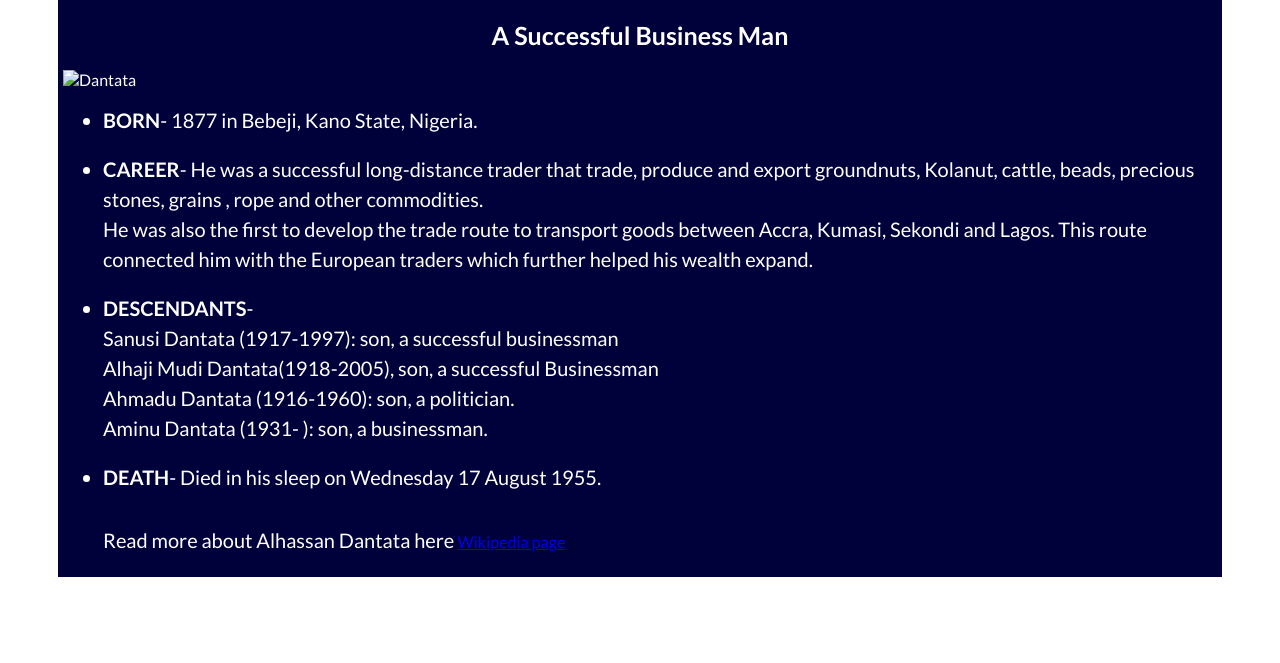
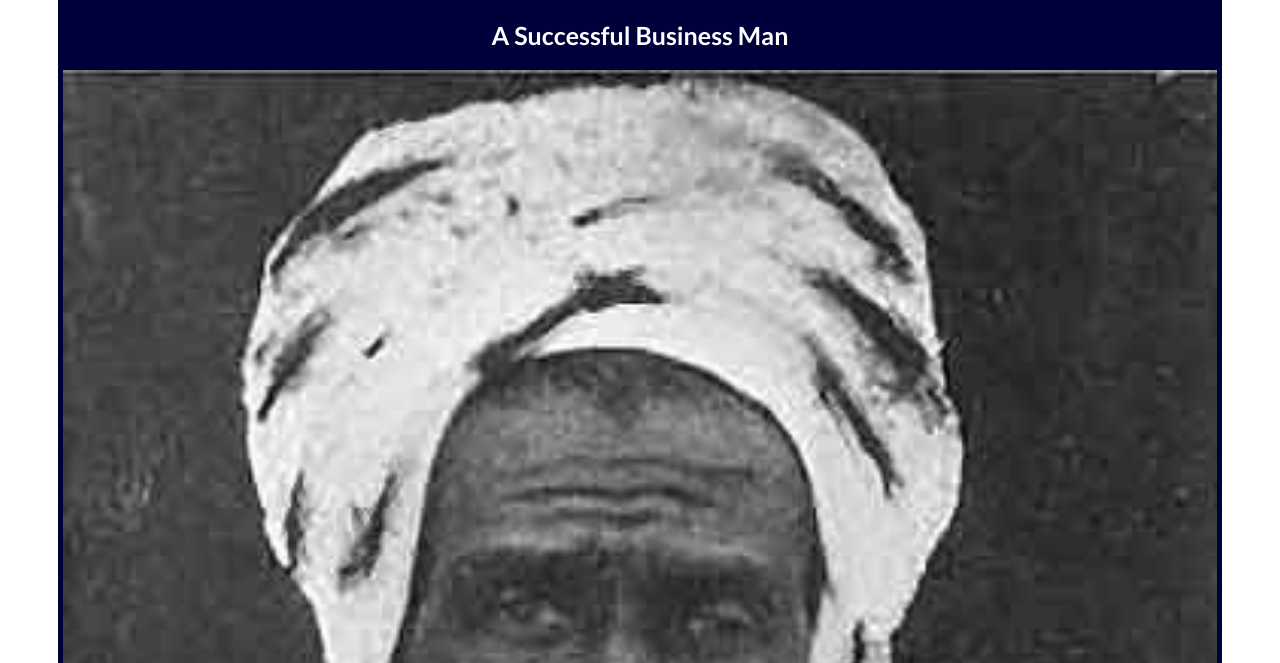
Before and after one commit to OladunniWaters/Tribute-page, a plain HTML site: page index.html in a window 1280 px wide. Shown: the part 137-800 px from the top of the page. Drawn offline with Linux system fonts and the light colour scheme.

Commit message:
Update index.html

```diff
--- a/index.html
+++ b/index.html
@@ -23,7 +23,7 @@
 
         <div id="img-div">
              <h2 id="img-caption">A Successful Business Man</h2>
-          <img id="image" src="images/Dantata.jpg" alt="Dantata">
+          <img id="image" src="./Dantata.jpg" alt="Dantata">
         </div>
 
         <section id="tribute-info">
```
